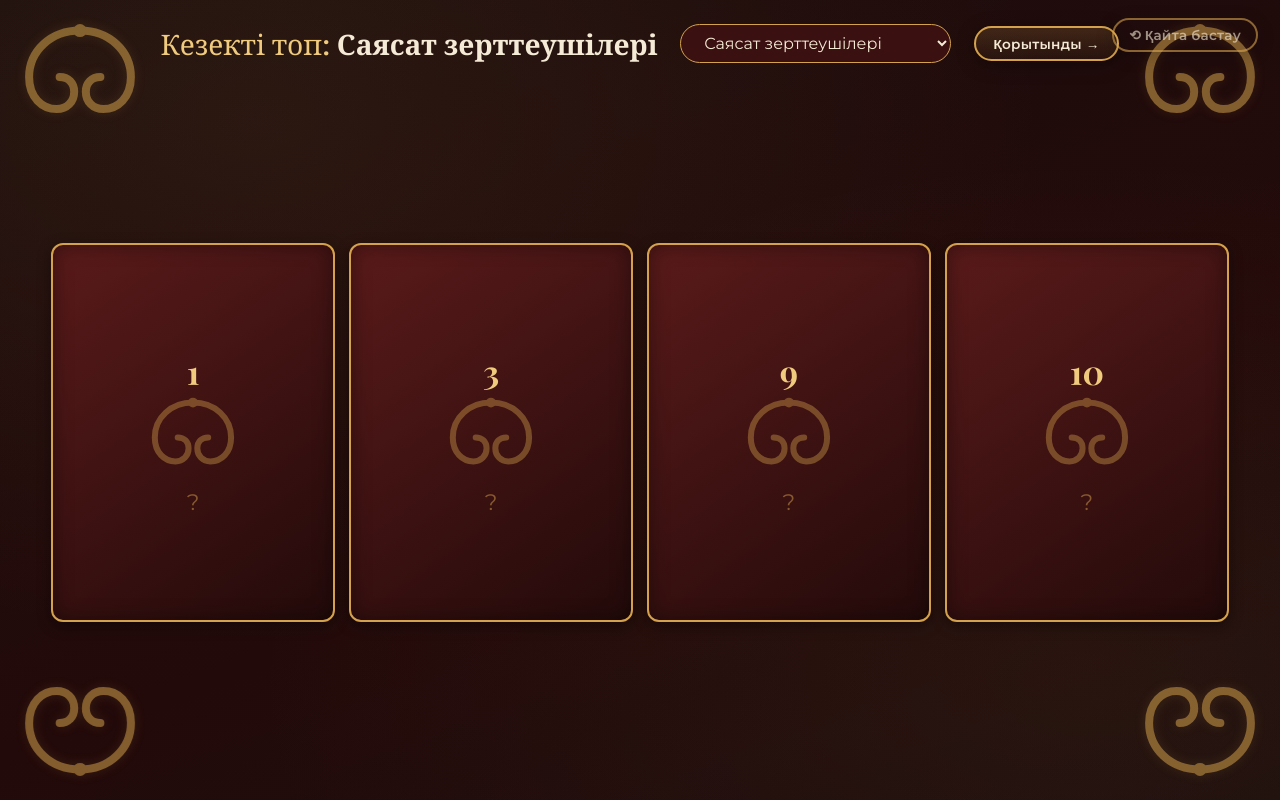
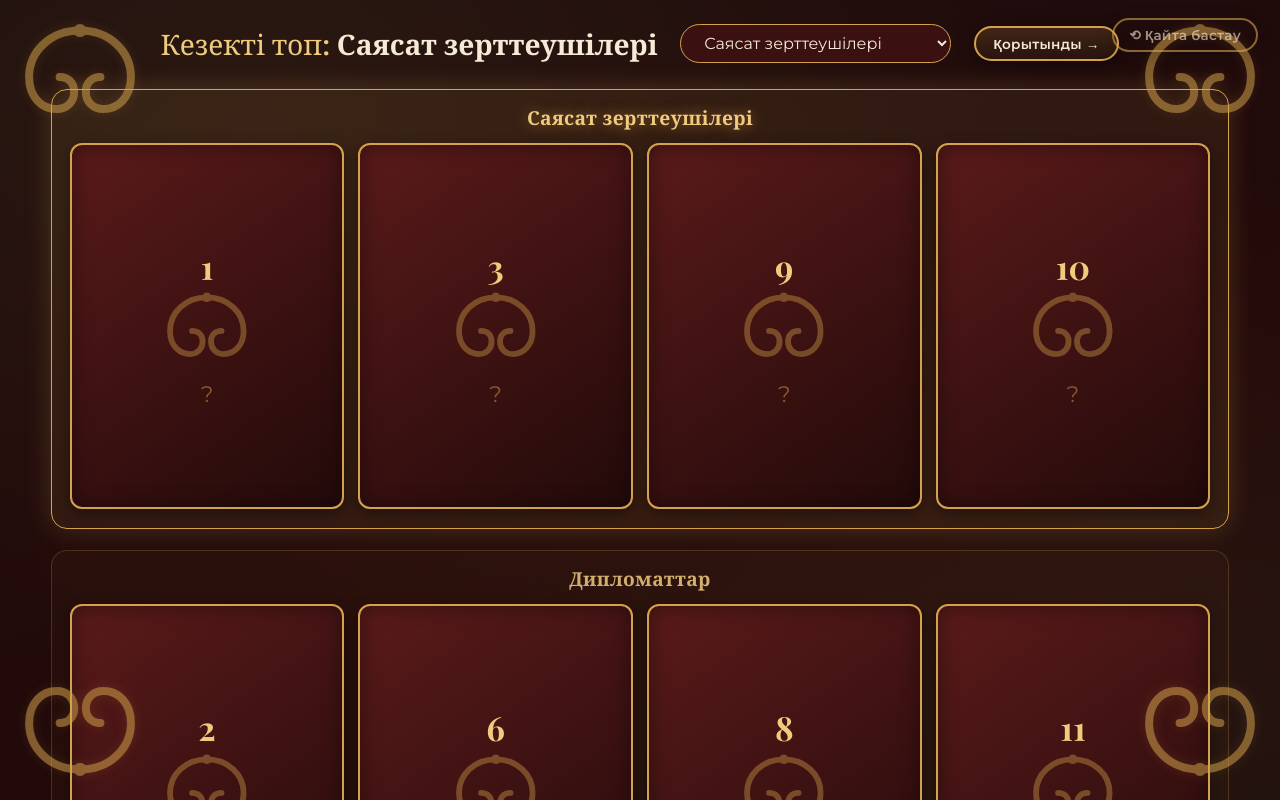
Before and after one commit to Nurbol876047/Abylai-Khan, a plain HTML site: page index.html in a window 1280 px wide. Both pictures are taken after a click on the button "Сабақты бастау". Drawn offline with nearby package versions, Linux system fonts and the light colour scheme.

Commit message:
Показать все 3 группы карточек одновременно
Раньше dropdown фильтровал сетку и показывал только карточки
выбранной группы, остальные 8 были скрыты. Теперь все 3 группы
рендерятся как отдельные секции с заголовками, активная группа
подсвечивается рамкой — ученики видят весь расклад целиком.

Co-Authored-By: Claude Sonnet 5 <noreply@anthropic.com>

```diff
--- a/index.html
+++ b/index.html
@@ -153,9 +153,28 @@ button{font-family:var(--font-body); cursor:pointer;}
   border-radius:999px; padding:.5em 1.2em; font-size:1rem; font-family:var(--font-body);
 }
 .cards-grid{
-  display:grid; grid-template-columns:repeat(4,1fr);
-  gap:1.1vw; width:100%; max-width:1200px; margin:0 auto;
-  flex:1; align-content:center;
+  display:flex; flex-direction:column; gap:1.3rem;
+  width:100%; max-width:1200px; margin:0 auto;
+}
+.group-section{
+  border:1.5px solid rgba(212,162,76,.22); border-radius:16px;
+  padding:.9rem 1.1rem 1.2rem; background:rgba(212,162,76,.03);
+  transition:border-color .3s ease, box-shadow .3s ease, background .3s ease;
+}
+.group-section.active{
+  border-color:var(--gold); background:rgba(212,162,76,.09);
+  box-shadow:0 0 26px rgba(212,162,76,.22);
+}
+.group-section-header{
+  font-family:var(--font-head); font-weight:700; color:var(--gold-light);
+  font-size:clamp(1rem,1.5vw,1.3rem); margin-bottom:.75rem; text-align:center;
+  letter-spacing:.02em; opacity:.85;
+}
+.group-section.active .group-section-header{
+  opacity:1; text-shadow:0 0 14px rgba(212,162,76,.6);
+}
+.group-cards-row{
+  display:grid; grid-template-columns:repeat(4,1fr); gap:1.1vw;
 }
 .card{aspect-ratio:3/4; perspective:1400px; cursor:pointer;}
 .card.played{cursor:default;}
@@ -188,7 +207,6 @@ button{font-family:var(--font-body); cursor:pointer;}
   border:2px solid var(--gold-light);
 }
 .card-front .topic{font-family:var(--font-head); font-weight:700; font-size:clamp(.85rem,1.25vw,1.15rem); line-height:1.25;}
-.card-front .names{margin-top:.5rem; font-size:clamp(.68rem,.95vw,.85rem); font-weight:600; opacity:.85;}
 .card-front .stars{margin-top:.5rem; font-size:clamp(.9rem,1.3vw,1.2rem); letter-spacing:.15em;}
 .star-on{color:var(--maroon-dark);}
 .star-off{color:rgba(58,16,16,.25);}
@@ -289,13 +307,8 @@ table.summary-table tr:last-child td{border-bottom:none;}
   100%{transform:translateY(-100vh) translateX(var(--drift,0px)) scale(.4); opacity:0;}
 }
 
-.group-tag{
-  margin-top:.35rem; font-size:clamp(.68rem,.9vw,.8rem); font-weight:700; letter-spacing:.04em;
-  text-transform:uppercase; opacity:.8;
-}
-
 @media (max-width:900px){
-  .cards-grid{grid-template-columns:repeat(2,1fr);}
+  .group-cards-row{grid-template-columns:repeat(2,1fr);}
 }
 </style>
 </head>
@@ -510,8 +523,23 @@ function renderDrawScreen(){
 
   const grid = document.getElementById("cardsGrid");
   grid.innerHTML = "";
-  CARDS.filter(c=>c.group===currentGroupIdx).forEach(card=>{
-    grid.appendChild(buildCardEl(card));
+  GROUPS.forEach(g=>{
+    const section = document.createElement("div");
+    section.className = "group-section" + (g.id===currentGroupIdx ? " active" : "");
+
+    const header = document.createElement("div");
+    header.className = "group-section-header";
+    header.textContent = g.name;
+    section.appendChild(header);
+
+    const row = document.createElement("div");
+    row.className = "group-cards-row";
+    CARDS.filter(c=>c.group===g.id).forEach(card=>{
+      row.appendChild(buildCardEl(card));
+    });
+    section.appendChild(row);
+
+    grid.appendChild(section);
   });
 
   const allPlayed = CARDS.every(c=> progress[c.id] && progress[c.id].played);
```
